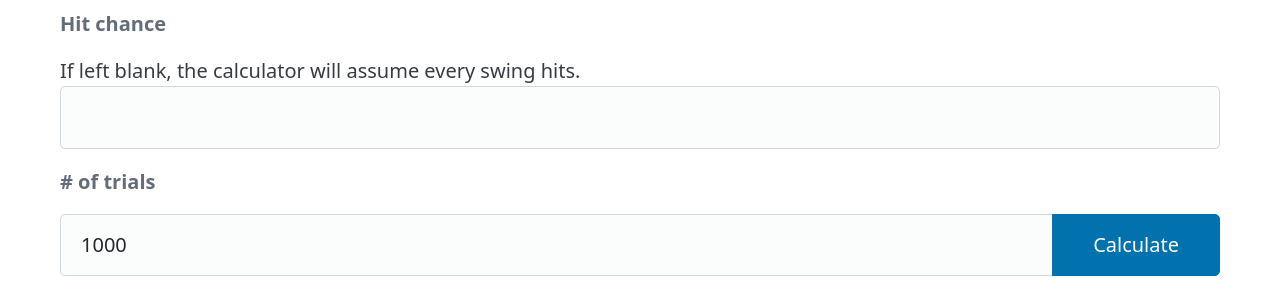
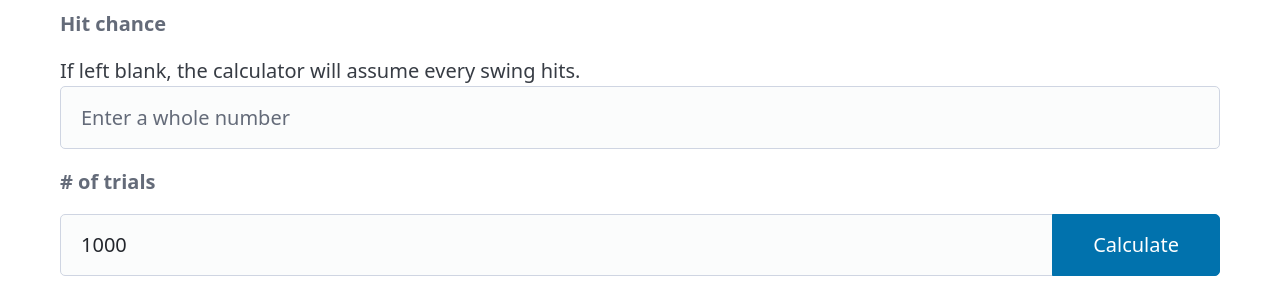
Before and after one commit to Osgboy/BBCalculator, a Django app: page / in a window 1280 px wide. Shown: the part 2090-2390 px from the top of the page. Run offline with Django 5.2, Linux system fonts and the light colour scheme; some libraries are stand-ins or nearby versions.

Commit message:
Fixed default hit chance value

```diff
--- a/templates/index.html
+++ b/templates/index.html
@@ -776,7 +776,7 @@
             <section id="CalculateSection">
                 <label for="HitChance"><h6>Hit chance</h6></label>
                 If left blank, the calculator will assume every swing hits.
-                <input type="number" name="HitChance" id="HitChance" min="5" max="95" value={{request.HitChance}} placeholder="Enter a whole number">
+                <input type="number" name="HitChance" id="HitChance" min="5" max="95" value={{request.HitChance|default:"''"}} placeholder="Enter a whole number">
                 <label for="Trials"><h6># of trials</h6></label>
                 <fieldset role="group">
                     <input type="number" name="Trials" id="Trials" min="2" max="10000" value={{request.Trials|default:1000}} required>
```
